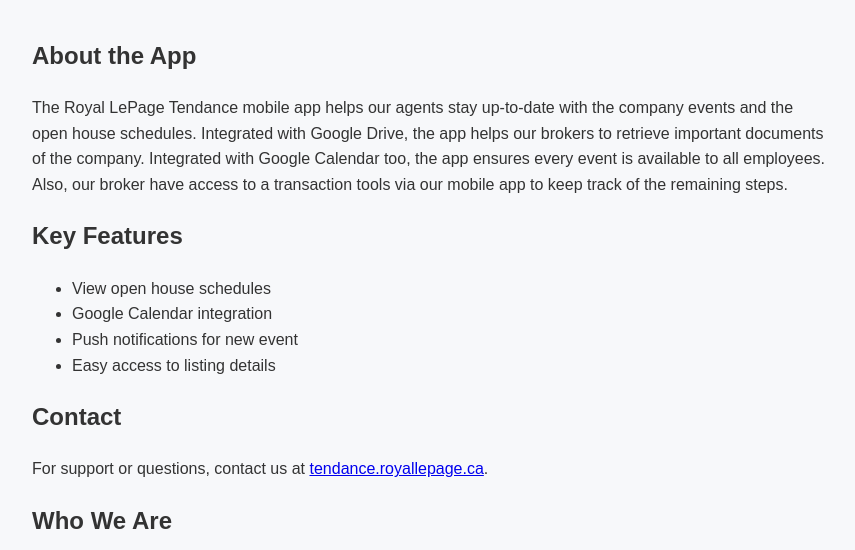
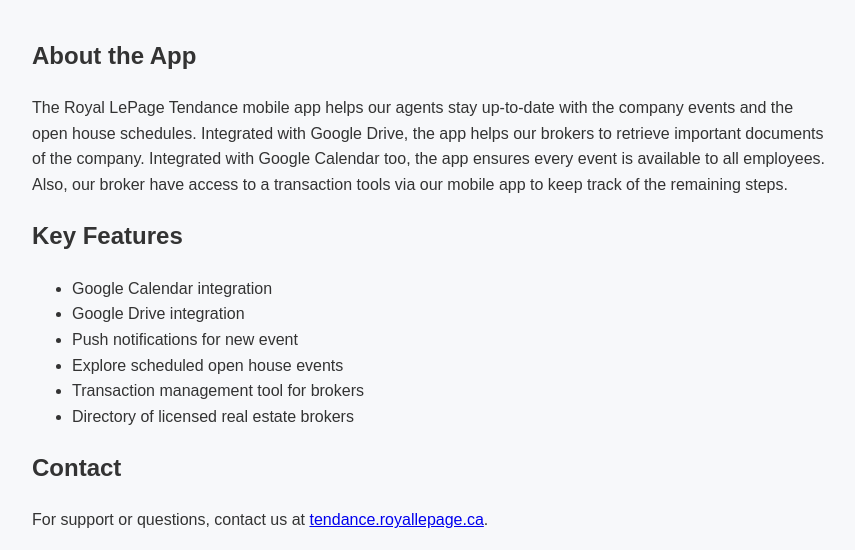
Before and after one commit to RoyalLePageTendance/MOBILE_WEBSITE, a plain HTML site: page index.html in a window 1280 px wide. Shown: the part 552-1102 px from the top of the page, without its empty margins (208-1063 px from the left). Drawn offline with Linux system fonts and the light colour scheme.

Commit message:
Update index.html

```diff
--- a/index.html
+++ b/index.html
@@ -57,10 +57,12 @@
 
     <h2>Key Features</h2>
     <ul>
-        <li>View open house schedules</li>
         <li>Google Calendar integration</li>
+        <li>Google Drive integration</li>
         <li>Push notifications for new event</li>
-        <li>Easy access to listing details</li>
+        <li>Explore scheduled open house events</li>
+        <li>Transaction management tool for brokers</li>
+        <li>Directory of licensed real estate brokers</li>
     </ul>
 
     <h2>Contact</h2>
```
